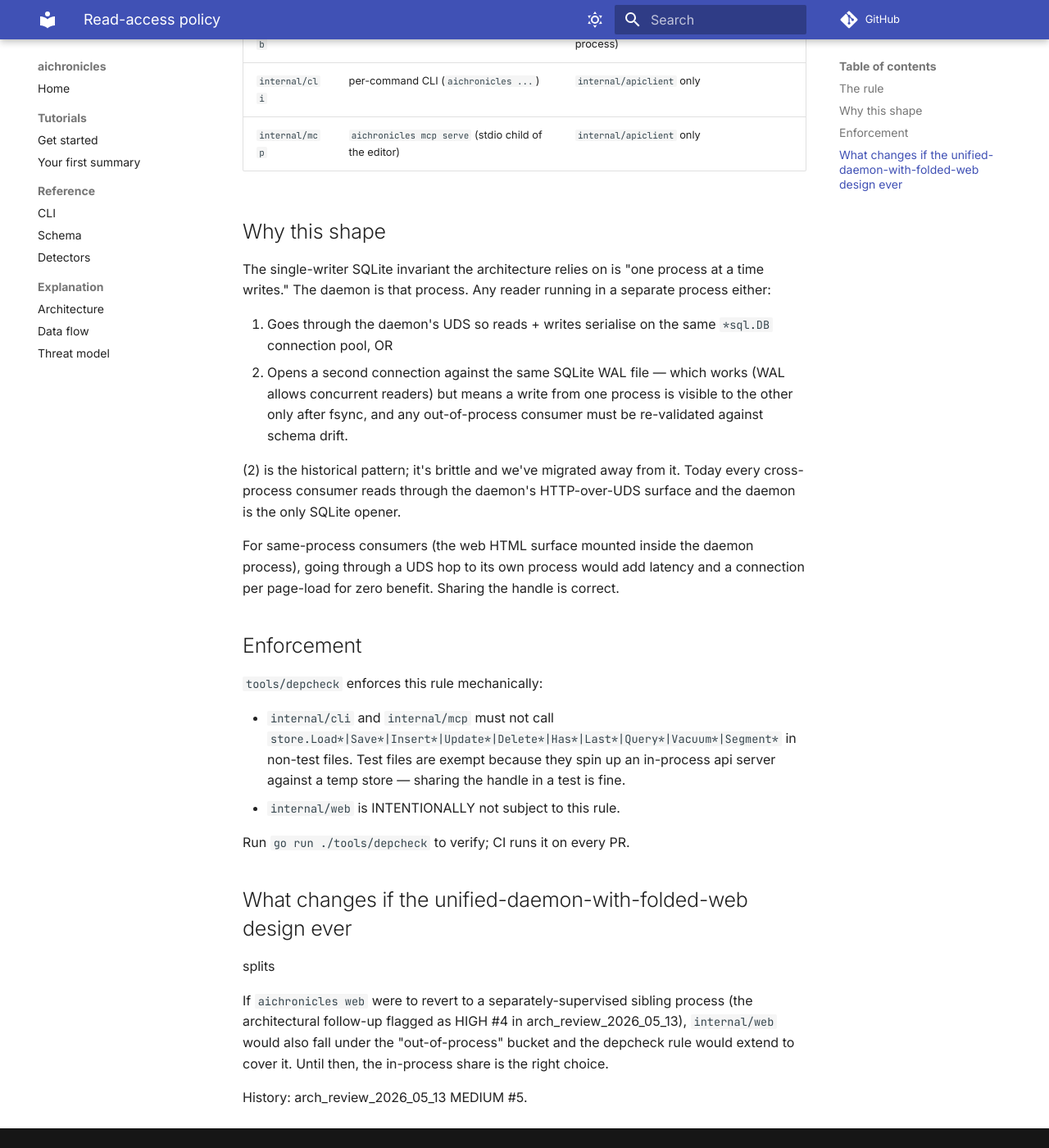
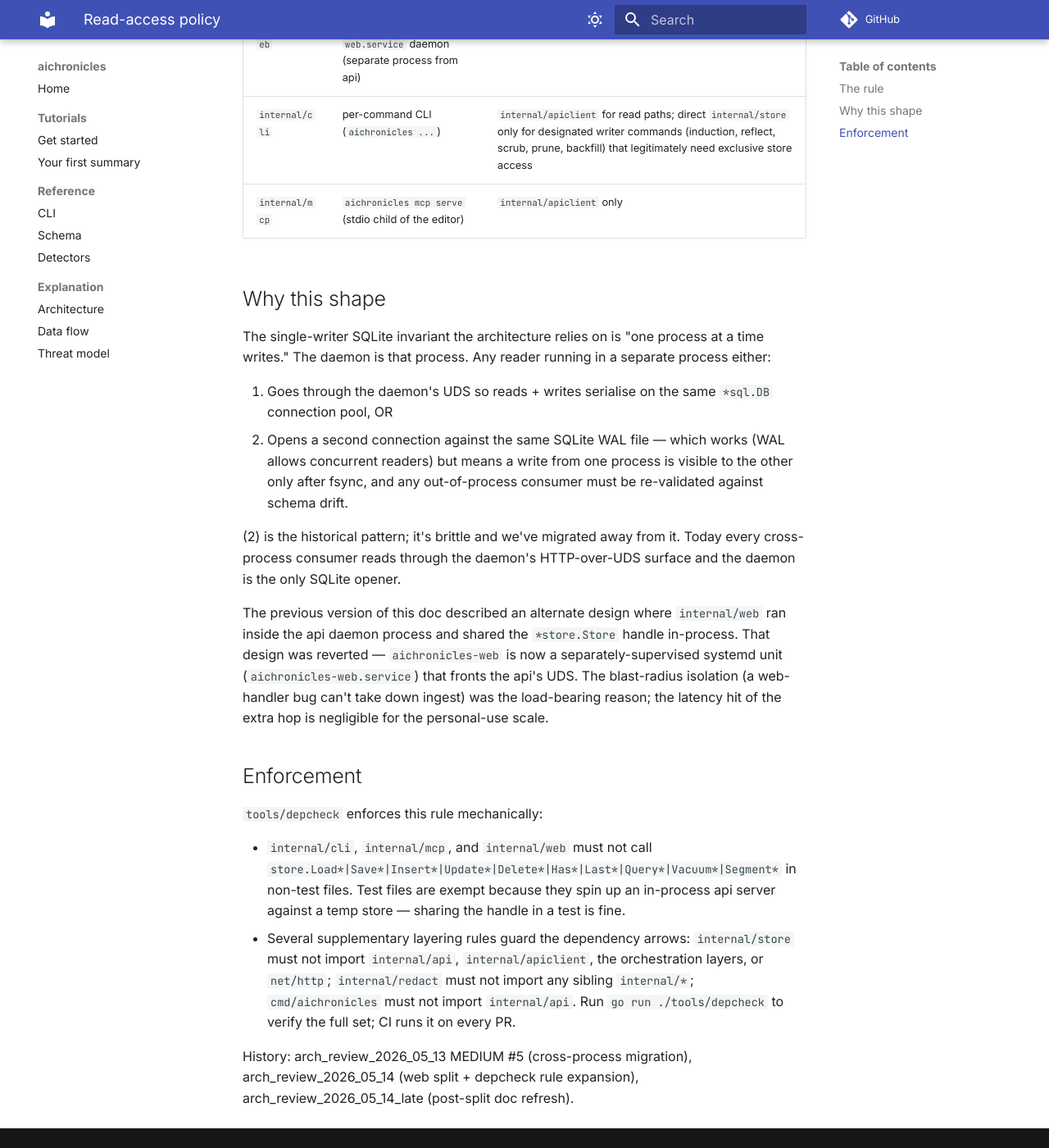
Before and after one commit to toabctl/aichronicles, an MkDocs documentation site: the page built from docs/explanation/read-access-policy.md, in a window 1280 px wide and 1400 px high, scrolled down 490 px. Shown: the whole window at 82% size. Built offline with MkDocs 1.6.1 and Material for MkDocs 9.7.7, drawn with Linux system fonts in a browser that asks for light colours; comment, search, counter and statistics services are not loaded; some of the changed text lies outside the part shown.

Commit message:
docs: refresh explanation after web-split + MCP-apiclient migrations
The 2026-05-13 cycle landed two big architecture changes — web
moved to its own daemon (aichronicles-web.service, blast-radius
isolated from the api), and MCP fully migrated to apiclient — but
docs/explanation/* still described the pre-migration world. The
2026-05-14 review flagged this as a P1 drift: future readers
trying to understand the architecture would read the docs and
reconstruct a system that doesn't exist.

Three files updated:

- architecture.md: aichronicles-web gets its own row in the
  binary table; the package-arrow block reflects the actual
  current deps (mcp/web both go through apiclient + wire, no
  events/store reach-throughs; prompts is wire-typed after the
  earlier SessionOutcome lift); the MCP "tools read through
  *store.Store" claim is corrected to apiclient and the
  registration entry-point list is updated to match the
  domain-grouped layout from commit 128715a.

- read-access-policy.md: the whole rule was inverted — the doc
  claimed internal/web shared the api's store handle in-process,
  but the code split web off long since. Rewrite the rule to
  match reality (web is in the out-of-process bucket, depcheck
  enforces it), drop the "if-the-split-ever-happens" section
  since the split shipped, and mention the supplementary
  depcheck rules from the most recent commit.

- data-flow.md: the trigger column said "aichronicles ingest"
  but the command is "aichronicles hook"; the MCP row described
  "Read-only SQL against the store" but MCP reaches the api over
  UDS.

No code changes. schema.md was already refreshed in commit dd3a6c8
when migration 029 landed.

arch_review_2026_05_14_late P1.

Co-Authored-By: Claude Opus 4.7 (1M context) <noreply@anthropic.com>

```diff
--- a/docs/explanation/read-access-policy.md
+++ b/docs/explanation/read-access-policy.md
@@ -5,14 +5,15 @@ through the wire (`internal/apiclient` → UDS → `internal/api`)?
 
 ## The rule
 
-**In-process readers may share the `*store.Store` handle.
-Out-of-process readers MUST go through `internal/apiclient`.**
+**Only `aichronicles-api` is allowed to bind `internal/store`. Every
+other process — CLI, web, MCP — reads + writes through
+`internal/apiclient` against the daemon's UDS.**
 
 | Package | Process | Allowed access |
 |---|---|---|
 | `internal/api` | `aichronicles-api` daemon | direct `internal/store` (it IS the store-owning process) |
-| `internal/web` | `aichronicles-api` daemon (folded in) | direct `internal/store` (same handle, same process) |
-| `internal/cli` | per-command CLI (`aichronicles ...`) | `internal/apiclient` only |
+| `internal/web` | `aichronicles-web.service` daemon (separate process from api) | `internal/apiclient` only |
+| `internal/cli` | per-command CLI (`aichronicles ...`) | `internal/apiclient` for read paths; direct `internal/store` only for designated writer commands (induction, reflect, scrub, prune, backfill) that legitimately need exclusive store access |
 | `internal/mcp` | `aichronicles mcp serve` (stdio child of the editor) | `internal/apiclient` only |
 
 ## Why this shape
@@ -34,31 +35,31 @@ from it. Today every cross-process consumer reads through the
 daemon's HTTP-over-UDS surface and the daemon is the only SQLite
 opener.
 
-For same-process consumers (the web HTML surface mounted inside the
-daemon process), going through a UDS hop to its own process would
-add latency and a connection per page-load for zero benefit. Sharing
-the handle is correct.
+The previous version of this doc described an alternate design where
+`internal/web` ran inside the api daemon process and shared the
+`*store.Store` handle in-process. That design was reverted —
+`aichronicles-web` is now a separately-supervised systemd unit
+(`aichronicles-web.service`) that fronts the api's UDS. The
+blast-radius isolation (a web-handler bug can't take down ingest) was
+the load-bearing reason; the latency hit of the extra hop is
+negligible for the personal-use scale.
 
 ## Enforcement
 
 `tools/depcheck` enforces this rule mechanically:
 
-- `internal/cli` and `internal/mcp` must not call
+- `internal/cli`, `internal/mcp`, and `internal/web` must not call
   `store.Load*|Save*|Insert*|Update*|Delete*|Has*|Last*|Query*|Vacuum*|Segment*`
   in non-test files. Test files are exempt because they spin up an
   in-process api server against a temp store — sharing the handle in
   a test is fine.
-- `internal/web` is INTENTIONALLY not subject to this rule.
+- Several supplementary layering rules guard the dependency arrows:
+  `internal/store` must not import `internal/api`, `internal/apiclient`,
+  the orchestration layers, or `net/http`; `internal/redact` must not
+  import any sibling `internal/*`; `cmd/aichronicles` must not import
+  `internal/api`. Run `go run ./tools/depcheck` to verify the full set;
+  CI runs it on every PR.
 
-Run `go run ./tools/depcheck` to verify; CI runs it on every PR.
-
-## What changes if the unified-daemon-with-folded-web design ever
-splits
-
-If `aichronicles web` were to revert to a separately-supervised
-sibling process (the architectural follow-up flagged as HIGH #4 in
-arch_review_2026_05_13), `internal/web` would also fall under the
-"out-of-process" bucket and the depcheck rule would extend to cover
-it. Until then, the in-process share is the right choice.
-
-History: arch_review_2026_05_13 MEDIUM #5.
+History: arch_review_2026_05_13 MEDIUM #5 (cross-process migration),
+arch_review_2026_05_14 (web split + depcheck rule expansion),
+arch_review_2026_05_14_late (post-split doc refresh).
```
Also changed, not shown: docs/explanation/architecture.md (+21 -11 lines), docs/explanation/data-flow.md (+2 -2 lines).
